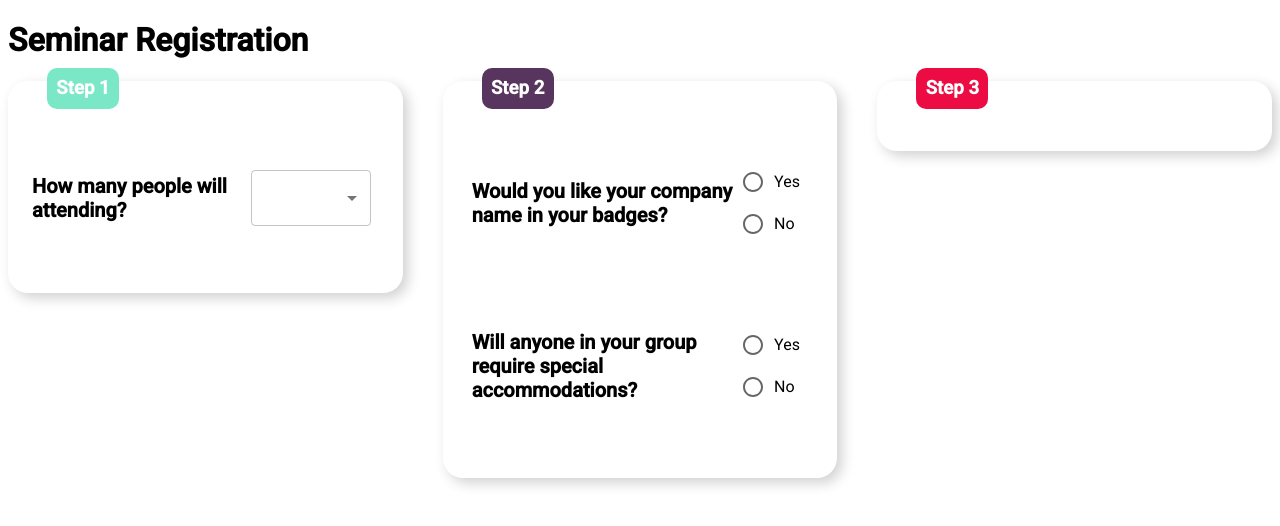
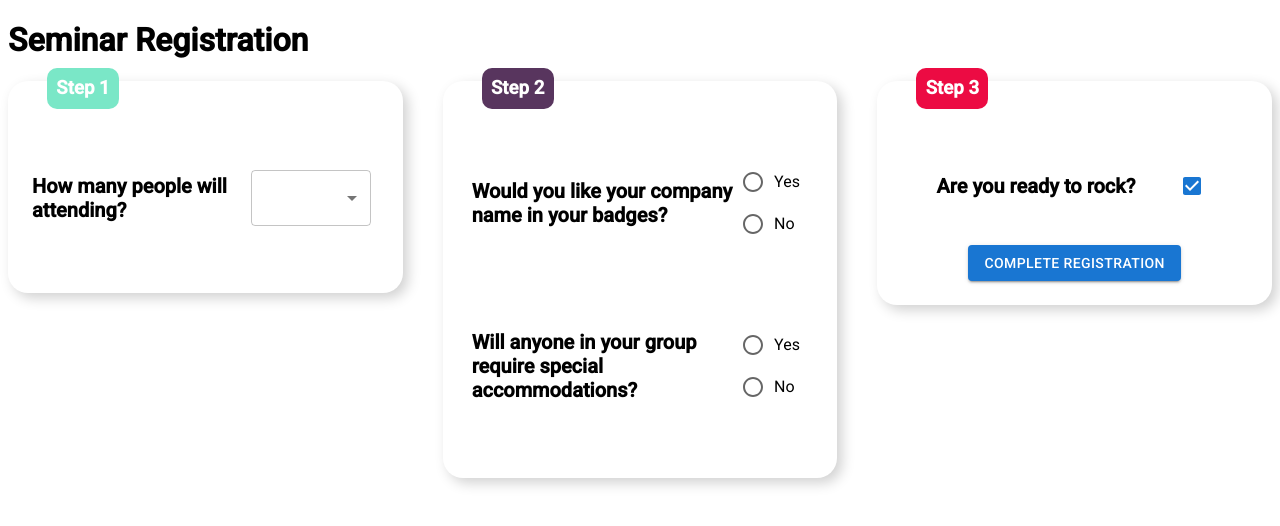
Before and after one commit to meik1998dev/registration-form-reactjs, a React (Create React App) app: page / in a window 1280 px wide. Shown: the top 526 px of the page. Built offline with nearby package versions, Linux system fonts and the light colour scheme.

Commit message:
ADD: create final step component

```diff
--- /dev/null
+++ b/src/components/FinalStep.js
@@ -0,0 +1,38 @@
+import { Button, Checkbox, FormControlLabel } from '@mui/material';
+import { Box } from '@mui/system';
+import React from 'react';
+import { StepCard } from '../components/StepCard';
+import styled from '@emotion/styled';
+
+export const FinalStep = () => {
+   const [checked, setChecked] = React.useState(true);
+
+   const handleChange = (event) => {
+      setChecked(event.target.checked);
+   };
+   return (
+      <StepCard number={3} color={'#EC0B43'}>
+         <Box
+            display='flex'
+            justifyContent='space-evenly'
+            alignItems='center'
+            flexDirection='row'>
+            <Header>Are you ready to rock?</Header>
+            <Checkbox
+               checked={checked}
+               onChange={handleChange}
+               inputProps={{ 'aria-label': 'controlled' }}
+            />
+         </Box>
+         <Box display='flex' justifyContent='center'>
+            <Button disabled={checked ? false : true} variant='contained'>
+               Complete Registration
+            </Button>
+         </Box>
+      </StepCard>
+   );
+};
+
+const Header = styled.h6`
+   font-size: 20px;
+`;
--- a/src/pages/Registration.js
+++ b/src/pages/Registration.js
@@ -1,6 +1,7 @@
 import styled from '@emotion/styled';
 import { Grid } from '@mui/material';
 import React from 'react';
+import { FinalStep } from '../components/FinalStep';
 import { FirstStep } from '../components/FirstStep';
 import { SecondStep } from '../components/SecondStep';
 import { StepCard } from '../components/StepCard';
@@ -25,7 +26,7 @@ export const Registration = () => {
                <SecondStep />
             </Grid>
             <Grid flex={1} item>
-               <StepCard number={3} color={'#EC0B43'}></StepCard>
+               <FinalStep />
             </Grid>
          </Grid>
       </>
```
